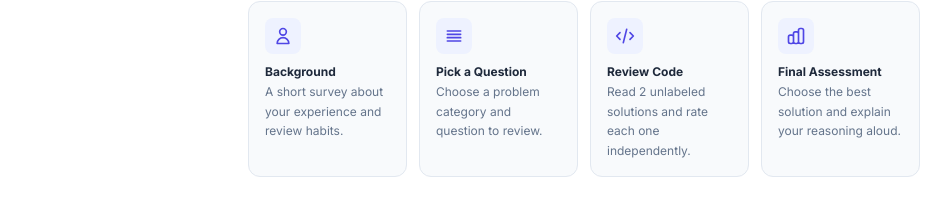
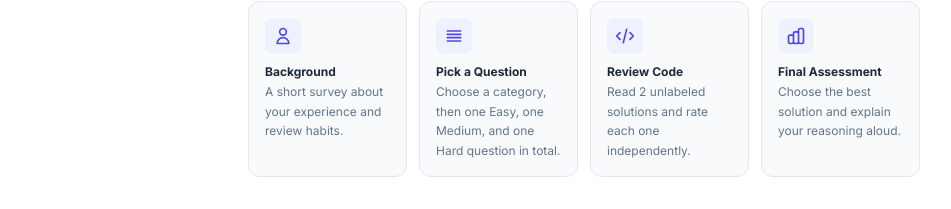
Before and after one commit to chandannaidu6/AI_trust, a React (Vite) app: page / in a window 1280 px wide. Shown: the part 432-641 px from the top of the page, without its empty margins (56-1007 px from the left). Built offline with nearby package versions, Linux system fonts and the light colour scheme.

Commit message:
Set Easy/Medium/Hard expectation on the home page's "Pick a Question" step
Co-Authored-By: Claude Sonnet 5 <noreply@anthropic.com>

```diff
--- a/src/pages/LandingPage.tsx
+++ b/src/pages/LandingPage.tsx
@@ -21,7 +21,7 @@ const STEPS = [
       </svg>
     ),
     title: 'Pick a Question',
-    desc: 'Choose a problem category and question to review.',
+    desc: 'Choose a category, then one Easy, one Medium, and one Hard question in total.',
   },
   {
     icon: (
```
